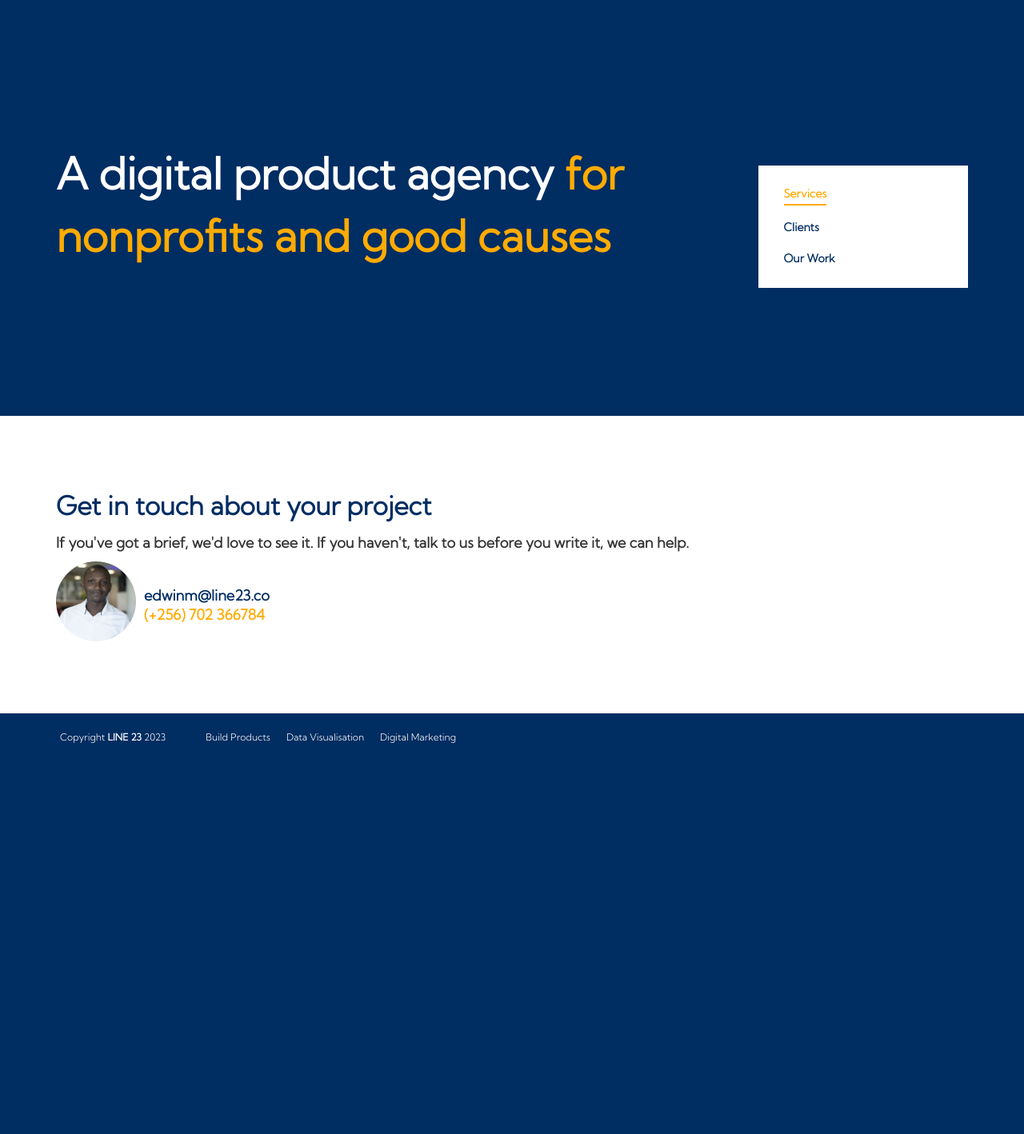
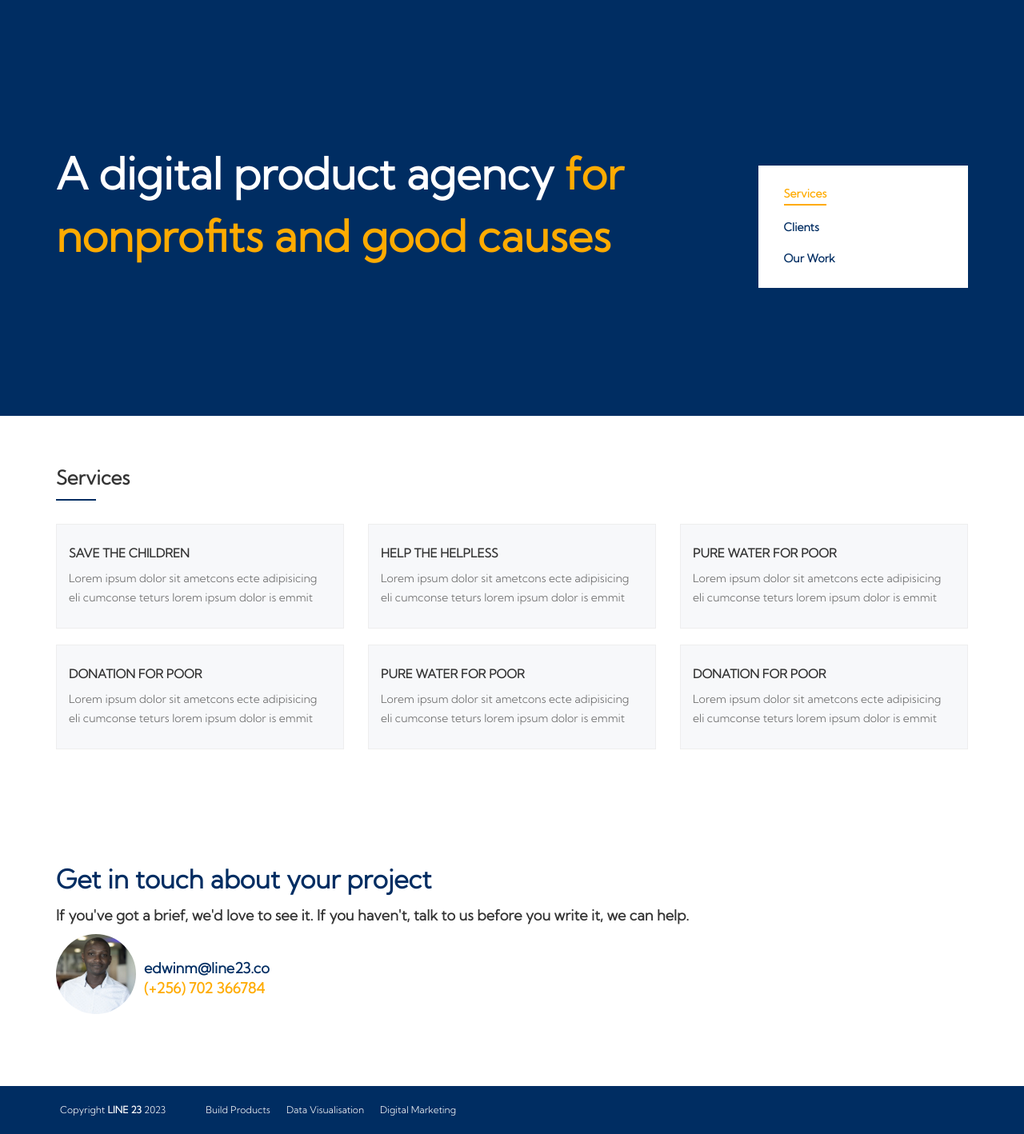
Before and after one commit to fourlanes/wagtail-starter-blog, a Django app: template patterns/templates/service-page.html in a window 1280 px wide. Shown: the part 76-1494 px from the top of the page at 80% size. Before the commit the page ends 1005 px from the top, so only its background shows below. Run offline with Django 4.2, Linux system fonts and the light colour scheme; the template is opened without the code that fills it, so the values that code supplies are empty; parts of the project's set-up code (start-up, migrations or seed data) failed here and were passed over; some libraries are stand-ins or nearby versions; some web fonts are replaced.

Commit message:
Add basic services section

```diff
--- a/patterns/templates/service-page.html
+++ b/patterns/templates/service-page.html
@@ -97,6 +97,69 @@
                 </div>
             </div>
         </section>
+
+        <section>
+            <div class="container pb-30">
+                <div class="section-content">
+                    <div class="row">
+                        <div class="col-md-12 pb-sm-20">
+                            <h3 class="line-bottom mt-0">Services</h3>
+                            <div class="row">
+                                <div class="col-xs-12 col-sm-6 col-md-4">
+                                    <div class="icon-box left media bg-silver-light border-1px p-15 mb-20">
+                                        <div class="media-body">
+                                        <h4 class="font-15 text-uppercase">Save The children</h4>
+                                        <p>Lorem ipsum dolor sit ametcons ecte adipisicing eli cumconse teturs lorem ipsum dolor is emmit</p>
+                                        </div>
+                                    </div>
+                                </div>
+                                <div class="col-xs-12 col-sm-6 col-md-4">
+                                    <div class="icon-box left media bg-silver-light border-1px p-15 mb-20">
+                                        <div class="media-body">
+                                        <h4 class="font-15 text-uppercase">Help The Helpless</h4>
+                                        <p>Lorem ipsum dolor sit ametcons ecte adipisicing eli cumconse teturs lorem ipsum dolor is emmit</p>
+                                        </div>
+                                    </div>
+                                </div>
+                                <div class="col-xs-12 col-sm-6 col-md-4">
+                                    <div class="icon-box left media bg-silver-light border-1px p-15 mb-20">
+                                        <div class="media-body">
+                                        <h4 class="font-15 text-uppercase">Pure Water For Poor</h4>
+                                        <p>Lorem ipsum dolor sit ametcons ecte adipisicing eli cumconse teturs lorem ipsum dolor is emmit</p>
+                                        </div>
+                                    </div>
+                                </div>
+                                <div class="col-xs-12 col-sm-6 col-md-4">
+                                    <div class="icon-box left media bg-silver-light border-1px p-15 mb-20">
+                                        <div class="media-body">
+                                        <h4 class="font-15 text-uppercase">Donation for poor</h4>
+                                        <p>Lorem ipsum dolor sit ametcons ecte adipisicing eli cumconse teturs lorem ipsum dolor is emmit</p>
+                                        </div>
+                                    </div>
+                                </div>
+                                <div class="col-xs-12 col-sm-6 col-md-4">
+                                    <div class="icon-box left media bg-silver-light border-1px p-15 mb-20">
+                                        <div class="media-body">
+                                        <h4 class="font-15 text-uppercase">Pure Water For Poor</h4>
+                                        <p>Lorem ipsum dolor sit ametcons ecte adipisicing eli cumconse teturs lorem ipsum dolor is emmit</p>
+                                        </div>
+                                    </div>
+                                </div>
+                                <div class="col-xs-12 col-sm-6 col-md-4">
+                                    <div class="icon-box left media bg-silver-light border-1px p-15 mb-20">
+                                        <div class="media-body">
+                                        <h4 class="font-15 text-uppercase">Donation for poor</h4>
+                                        <p>Lorem ipsum dolor sit ametcons ecte adipisicing eli cumconse teturs lorem ipsum dolor is emmit</p>
+                                        </div>
+                                    </div>
+                                </div>
+                            </div>
+                        </div>
+                    </div>
+                </div>
+            </div>
+        </section>
+
         <section class="divider layer-overlay overlay-light">
             <div class="container">
                 <div class="section-content text-left">
```
